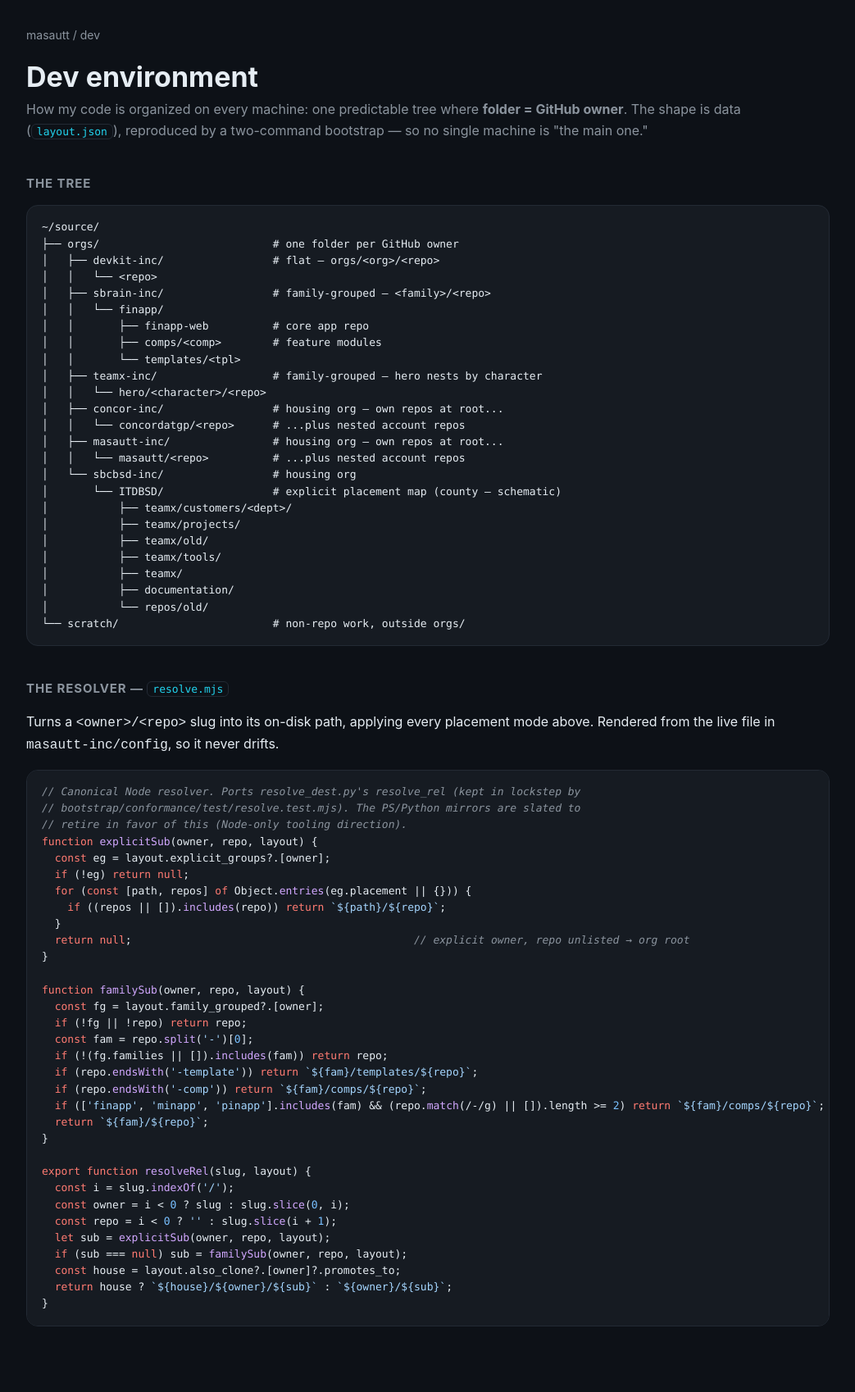
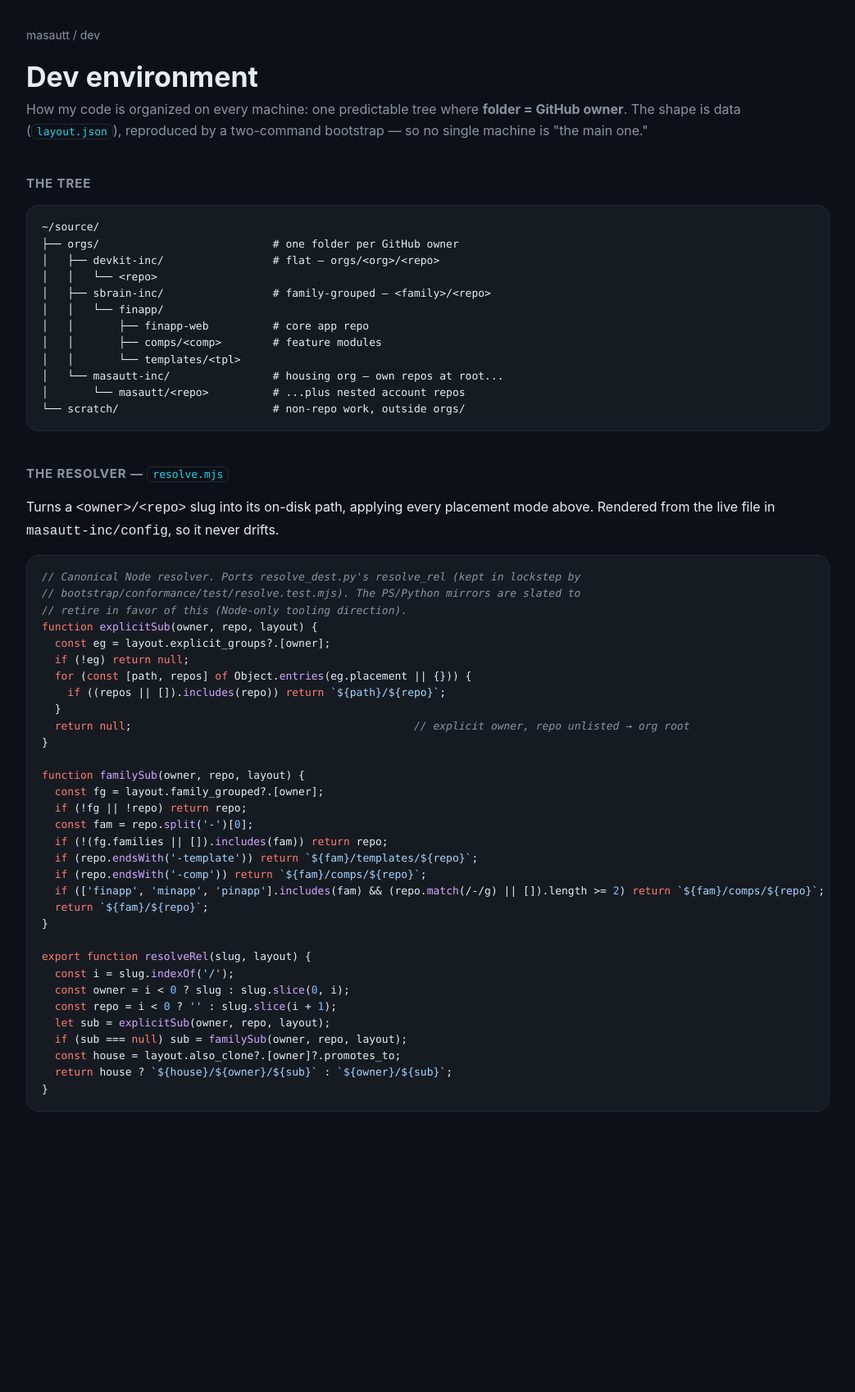
Before and after one commit to masautt/masautt.github.io, a Jekyll site: the page built from dev/index.html, in a window 1280 px wide. Shown: the whole page at 82% size, without its empty margins (118-1161 px from the left). Built offline with Jekyll 4.4.1, drawn with Linux system fonts in a browser that asks for light colours; after the commit the page ends 1436 px from its top, so only the background shows below that.

Commit message:
Deploy site sections from masautt-inc/config@69bb3b9

```diff
--- a/dev/index.html
+++ b/dev/index.html
@@ -40,21 +40,8 @@ title: Dev environment
 │   │       ├── finapp-web          # core app repo
 │   │       ├── comps/&lt;comp&gt;        # feature modules
 │   │       └── templates/&lt;tpl&gt;
-│   ├── teamx-inc/                  # family-grouped — hero nests by character
-│   │   └── hero/&lt;character&gt;/&lt;repo&gt;
-│   ├── concor-inc/                 # housing org — own repos at root...
-│   │   └── concordatgp/&lt;repo&gt;      # ...plus nested account repos
-│   ├── masautt-inc/                # housing org — own repos at root...
-│   │   └── masautt/&lt;repo&gt;          # ...plus nested account repos
-│   └── sbcbsd-inc/                 # housing org
-│       └── ITDBSD/                 # explicit placement map (county — schematic)
-│           ├── teamx/customers/&lt;dept&gt;/
-│           ├── teamx/projects/
-│           ├── teamx/old/
-│           ├── teamx/tools/
-│           ├── teamx/
-│           ├── documentation/
-│           └── repos/old/
+│   └── masautt-inc/                # housing org — own repos at root...
+│       └── masautt/&lt;repo&gt;          # ...plus nested account repos
 └── scratch/                        # non-repo work, outside orgs/</pre>
 
 <div class="section-title">The resolver — <code>resolve.mjs</code></div>
```
